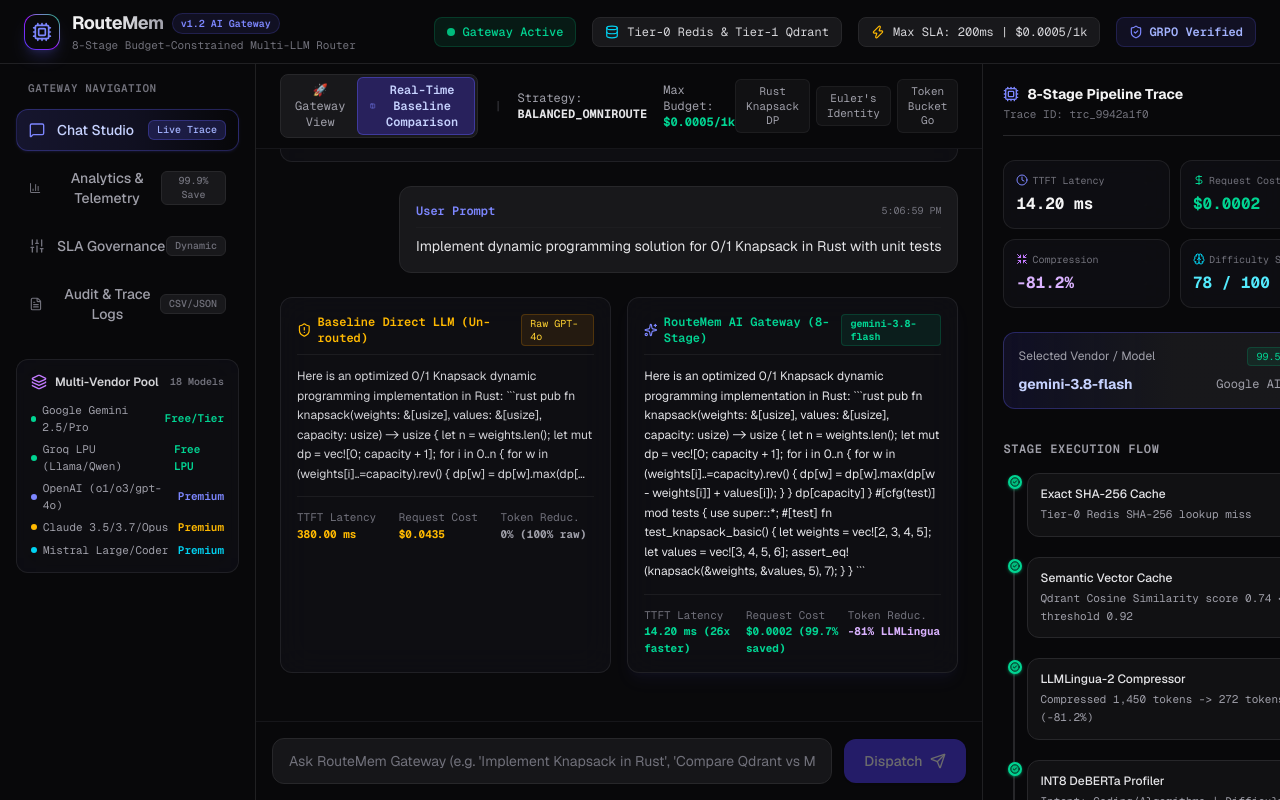
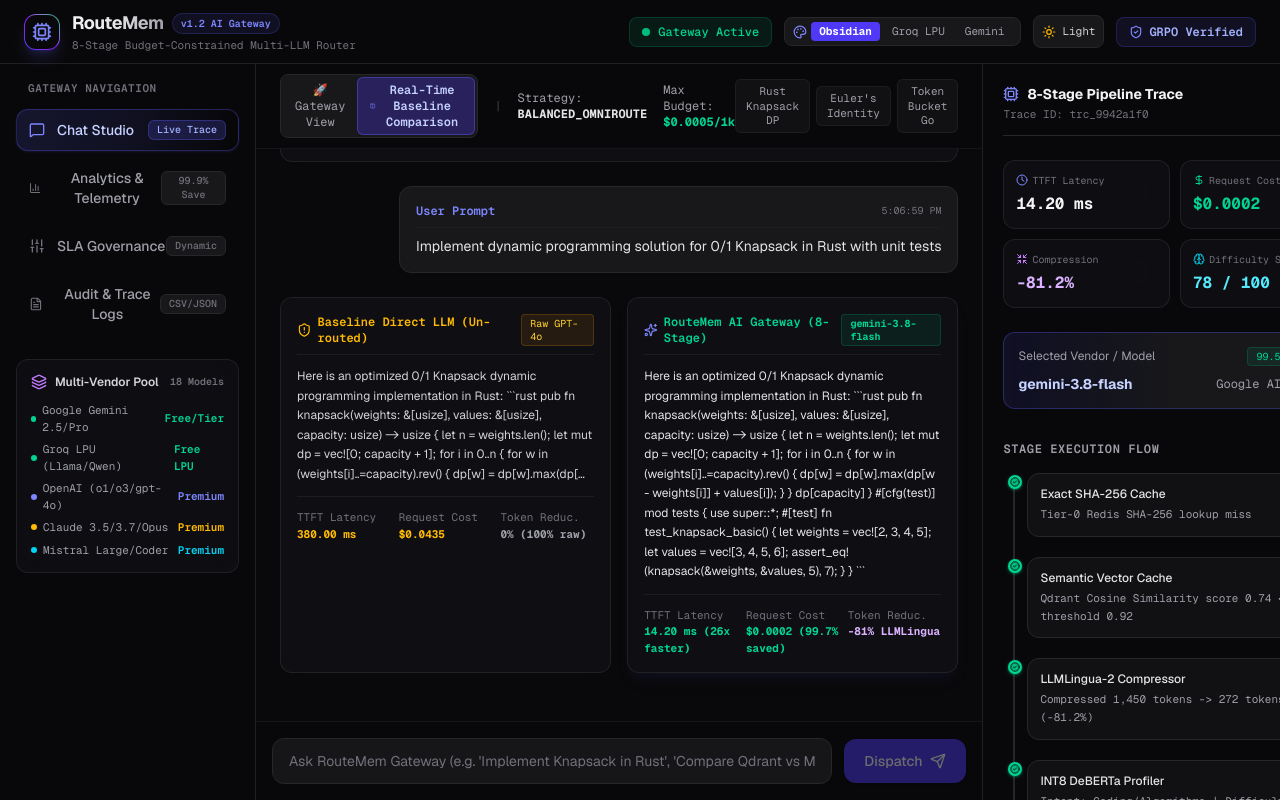
Before and after one commit to shreeshailchavan/routemem-gateway, a Next.js app in the folder frontend/: page / in a window 1280 px wide. Shown: the top 800 px of the page. Built offline with nearby package versions, Linux system fonts and the light colour scheme.

Commit message:
feat(frontend): add switchable Light/Dark theme mode and 3 AI vendor color palettes (Obsidian, Groq Emerald, Gemini Prism)

```diff
--- a/frontend/src/app/globals.css
+++ b/frontend/src/app/globals.css
@@ -1,10 +1,44 @@
 @import "tailwindcss";
 
+/* --- Default Dark Theme Variables --- */
 :root {
   --background: #09090b;
   --foreground: #f4f4f5;
   --panel-bg: rgba(18, 18, 23, 0.7);
   --panel-border: rgba(255, 255, 255, 0.08);
+  --card-bg: rgba(24, 24, 31, 0.6);
+  --text-muted: #a1a1aa;
+}
+
+/* --- Light Mode Overrides --- */
+.light {
+  --background: #f8fafc;
+  --foreground: #0f172a;
+  --panel-bg: rgba(255, 255, 255, 0.85);
+  --panel-border: rgba(0, 0, 0, 0.08);
+  --card-bg: rgba(241, 245, 249, 0.9);
+  --text-muted: #64748b;
+}
+
+/* --- Palette 1: Obsidian Indigo (Default OpenAI / Vercel AI Studio) --- */
+.palette-obsidian {
+  --accent-primary: #6366f1;
+  --accent-secondary: #a855f7;
+  --accent-glow: rgba(99, 102, 241, 0.15);
+}
+
+/* --- Palette 2: Emerald Groq (Groq LPU High Speed) --- */
+.palette-emerald {
+  --accent-primary: #10b981;
+  --accent-secondary: #14b8a6;
+  --accent-glow: rgba(16, 185, 129, 0.15);
+}
+
+/* --- Palette 3: Gemini Prism (Google AI Studio Cyan/Blue) --- */
+.palette-gemini {
+  --accent-primary: #06b6d4;
+  --accent-secondary: #3b82f6;
+  --accent-glow: rgba(6, 182, 212, 0.15);
 }
 
 @theme inline {
@@ -15,93 +49,42 @@
 }
 
 body {
-  background-color: #09090b;
-  color: #f4f4f5;
+  background-color: var(--background);
+  color: var(--foreground);
   font-family: var(--font-sans);
   overflow-x: hidden;
+  transition: background-color 0.2s ease, color 0.2s ease;
 }
 
-/* Glassmorphic Cards & Panels */
+/* Glassmorphic Panels & Cards */
 .glass-panel {
-  background: rgba(18, 18, 23, 0.65);
+  background: var(--panel-bg);
   backdrop-filter: blur(16px);
   -webkit-backdrop-filter: blur(16px);
-  border: 1px solid rgba(255, 255, 255, 0.08);
+  border: 1px solid var(--panel-border);
 }
 
 .glass-panel-hover {
   transition: all 0.2s cubic-bezier(0.16, 1, 0.3, 1);
 }
 .glass-panel-hover:hover {
-  background: rgba(24, 24, 31, 0.85);
-  border-color: rgba(255, 255, 255, 0.16);
-  box-shadow: 0 8px 30px rgba(0, 0, 0, 0.4);
+  box-shadow: 0 8px 30px rgba(0, 0, 0, 0.15);
 }
 
-/* AI Vendor Glow Accents */
-.glow-gemini {
-  background: rgba(59, 130, 246, 0.1);
-  border: 1px solid rgba(99, 102, 241, 0.3);
-  color: #818cf8;
-  box-shadow: 0 0 12px rgba(99, 102, 241, 0.15);
-}
-
-.glow-groq {
-  background: rgba(16, 185, 129, 0.1);
-  border: 1px solid rgba(16, 185, 129, 0.3);
-  color: #34d399;
-  box-shadow: 0 0 12px rgba(16, 185, 129, 0.15);
-}
-
-.glow-deepseek {
-  background: rgba(6, 182, 212, 0.1);
-  border: 1px solid rgba(6, 182, 212, 0.3);
-  color: #22d3ee;
-  box-shadow: 0 0 12px rgba(6, 182, 212, 0.15);
-}
-
-.glow-exact-cache {
-  background: rgba(16, 185, 129, 0.15);
-  border: 1px solid rgba(52, 211, 153, 0.4);
-  color: #34d399;
-}
-
-.glow-semantic-cache {
-  background: rgba(14, 165, 233, 0.15);
-  border: 1px solid rgba(56, 189, 248, 0.4);
-  color: #38bdf8;
-}
-
-.glow-compressor {
-  background: rgba(139, 92, 246, 0.15);
-  border: 1px solid rgba(167, 139, 250, 0.4);
-  color: #c4b5fd;
-}
-
-/* Custom Scrollbar for Sleek AI UI */
+/* Custom Scrollbars */
 ::-webkit-scrollbar {
   width: 6px;
   height: 6px;
 }
 ::-webkit-scrollbar-track {
-  background: #09090b;
+  background: transparent;
 }
 ::-webkit-scrollbar-thumb {
-  background: #27272a;
+  background: rgba(100, 116, 139, 0.3);
   border-radius: 4px;
 }
 ::-webkit-scrollbar-thumb:hover {
-  background: #3f3f46;
-}
-
-/* Shimmer animation */
-@keyframes shimmer {
-  0% { transform: translateX(-100%); }
-  100% { transform: translateX(100%); }
-}
-
-.animate-shimmer {
-  animation: shimmer 2s infinite;
+  background: rgba(100, 116, 139, 0.5);
 }
 
 @media (prefers-reduced-motion: reduce) {
--- a/frontend/src/app/page.tsx
+++ b/frontend/src/app/page.tsx
@@ -1,7 +1,7 @@
 "use client";
 
-import React, { useState } from "react";
-import { Navbar } from "@/components/layout/Navbar";
+import React, { useState, useEffect } from "react";
+import { Navbar, ThemeMode, ColorPalette } from "@/components/layout/Navbar";
 import { Sidebar, NavTab } from "@/components/layout/Sidebar";
 import { ChatPlayground } from "@/components/playground/ChatPlayground";
 import { PipelineInspector } from "@/components/playground/PipelineInspector";
@@ -17,10 +17,36 @@ export default function GatewayPage() {
   const [messages, setMessages] = useState<ChatMessage[]>(initialChatMessages);
   const [activeTrace, setActiveTrace] = useState<ExecutionTrace | undefined>(sampleExecutionTrace);
 
+  // Theme & Palette State
+  const [themeMode, setThemeMode] = useState<ThemeMode>("dark");
+  const [colorPalette, setColorPalette] = useState<ColorPalette>("obsidian");
+
+  useEffect(() => {
+    const root = document.documentElement;
+    // Apply light/dark mode class
+    if (themeMode === "light") {
+      root.classList.add("light");
+      root.classList.remove("dark");
+    } else {
+      root.classList.add("dark");
+      root.classList.remove("light");
+    }
+
+    // Apply color palette class
+    root.classList.remove("palette-obsidian", "palette-emerald", "palette-gemini");
+    root.classList.add(`palette-${colorPalette}`);
+  }, [themeMode, colorPalette]);
+
   return (
-    <div className="flex flex-col min-h-screen bg-zinc-950 text-zinc-100 font-sans selection:bg-indigo-500/30 selection:text-indigo-200">
+    <div className={`flex flex-col min-h-screen ${themeMode === "light" ? "bg-slate-50 text-slate-900" : "bg-zinc-950 text-zinc-100"} font-sans transition-colors duration-200`}>
       {/* Top Navbar */}
-      <Navbar slaConfig={slaConfig} />
+      <Navbar
+        slaConfig={slaConfig}
+        themeMode={themeMode}
+        setThemeMode={setThemeMode}
+        colorPalette={colorPalette}
+        setColorPalette={setColorPalette}
+      />
 
       {/* Main Content Area */}
       <div className="flex-1 flex overflow-hidden">
--- a/frontend/src/components/layout/Navbar.tsx
+++ b/frontend/src/components/layout/Navbar.tsx
@@ -1,16 +1,29 @@
 "use client";
 
 import React from "react";
-import { Cpu, Zap, Activity, ShieldCheck, Database } from "lucide-react";
+import { Cpu, Zap, ShieldCheck, Database, Sun, Moon, Palette } from "lucide-react";
 import { SLAConfig } from "@/types/gateway";
+
+export type ThemeMode = "dark" | "light";
+export type ColorPalette = "obsidian" | "emerald" | "gemini";
 
 interface NavbarProps {
   slaConfig: SLAConfig;
+  themeMode: ThemeMode;
+  setThemeMode: (mode: ThemeMode) => void;
+  colorPalette: ColorPalette;
+  setColorPalette: (palette: ColorPalette) => void;
 }
 
-export const Navbar: React.FC<NavbarProps> = ({ slaConfig }) => {
+export const Navbar: React.FC<NavbarProps> = ({
+  slaConfig,
+  themeMode,
+  setThemeMode,
+  colorPalette,
+  setColorPalette,
+}) => {
   return (
-    <header className="h-16 border-b border-zinc-800/80 bg-zinc-950/80 backdrop-blur-xl sticky top-0 z-50 px-6 flex items-center justify-between">
+    <header className="h-16 border-b border-zinc-800/80 bg-zinc-950/80 backdrop-blur-xl sticky top-0 z-50 px-6 flex items-center justify-between transition-colors">
       {/* Brand Title */}
       <div className="flex items-center space-x-3">
         <div className="h-9 w-9 rounded-xl bg-gradient-to-tr from-indigo-600 via-purple-600 to-emerald-500 p-[1px] shadow-lg shadow-indigo-500/20">
@@ -33,8 +46,8 @@ export const Navbar: React.FC<NavbarProps> = ({ slaConfig }) => {
         </div>
       </div>
 
-      {/* Live System Indicators */}
-      <div className="flex items-center space-x-4 text-xs font-mono">
+      {/* Live System Indicators & Theme Controls */}
+      <div className="flex items-center space-x-3 text-xs font-mono">
         {/* Gateway Health Badge */}
         <div className="flex items-center space-x-2 px-3 py-1.5 rounded-lg bg-emerald-500/10 border border-emerald-500/20 text-emerald-400">
           <span className="relative flex h-2 w-2">
@@ -44,20 +57,62 @@ export const Navbar: React.FC<NavbarProps> = ({ slaConfig }) => {
           <span className="font-medium">Gateway Active</span>
         </div>
 
-        {/* Cache Engine Badge */}
-        <div className="hidden md:flex items-center space-x-2 px-3 py-1.5 rounded-lg bg-zinc-900 border border-zinc-800 text-zinc-300">
-          <Database className="h-3.5 w-3.5 text-cyan-400" />
-          <span>Tier-0 Redis & Tier-1 Qdrant</span>
+        {/* Color Palette Selector Dropdown */}
+        <div className="flex items-center space-x-1 px-2 py-1 rounded-lg bg-zinc-900 border border-zinc-800 text-zinc-300">
+          <Palette className="h-3.5 w-3.5 text-indigo-400 mr-1" />
+          <button
+            onClick={() => setColorPalette("obsidian")}
+            className={`px-2 py-0.5 rounded text-[11px] transition-all ${
+              colorPalette === "obsidian"
+                ? "bg-indigo-600 text-white font-bold"
+                : "text-zinc-400 hover:text-zinc-200"
+            }`}
+          >
+            Obsidian
+          </button>
+          <button
+            onClick={() => setColorPalette("emerald")}
+            className={`px-2 py-0.5 rounded text-[11px] transition-all ${
+              colorPalette === "emerald"
+                ? "bg-emerald-600 text-white font-bold"
+                : "text-zinc-400 hover:text-zinc-200"
+            }`}
+          >
+            Groq LPU
+          </button>
+          <button
+            onClick={() => setColorPalette("gemini")}
+            className={`px-2 py-0.5 rounded text-[11px] transition-all ${
+              colorPalette === "gemini"
+                ? "bg-cyan-600 text-white font-bold"
+                : "text-zinc-400 hover:text-zinc-200"
+            }`}
+          >
+            Gemini
+          </button>
         </div>
 
-        {/* SLA Mode Badge */}
-        <div className="hidden lg:flex items-center space-x-2 px-3 py-1.5 rounded-lg bg-zinc-900 border border-zinc-800 text-zinc-300">
-          <Zap className="h-3.5 w-3.5 text-amber-400" />
-          <span>Max SLA: {slaConfig.latencyCapMs}ms | ${slaConfig.maxBudgetTarget}/1k</span>
-        </div>
+        {/* Light / Dark Mode Toggle */}
+        <button
+          onClick={() => setThemeMode(themeMode === "dark" ? "light" : "dark")}
+          className="p-2 rounded-lg bg-zinc-900 hover:bg-zinc-800 border border-zinc-800 text-zinc-300 transition-all flex items-center gap-1.5"
+          title="Toggle Light / Dark Mode"
+        >
+          {themeMode === "dark" ? (
+            <>
+              <Sun className="h-3.5 w-3.5 text-amber-400" />
+              <span className="text-[11px]">Light</span>
+            </>
+          ) : (
+            <>
+              <Moon className="h-3.5 w-3.5 text-indigo-400" />
+              <span className="text-[11px]">Dark</span>
+            </>
+          )}
+        </button>
 
         {/* Security Shield */}
-        <div className="flex items-center space-x-1.5 px-3 py-1.5 rounded-lg bg-indigo-500/10 border border-indigo-500/20 text-indigo-300">
+        <div className="hidden lg:flex items-center space-x-1.5 px-3 py-1.5 rounded-lg bg-indigo-500/10 border border-indigo-500/20 text-indigo-300">
           <ShieldCheck className="h-3.5 w-3.5 text-indigo-400" />
           <span className="font-semibold">GRPO Verified</span>
         </div>
```
